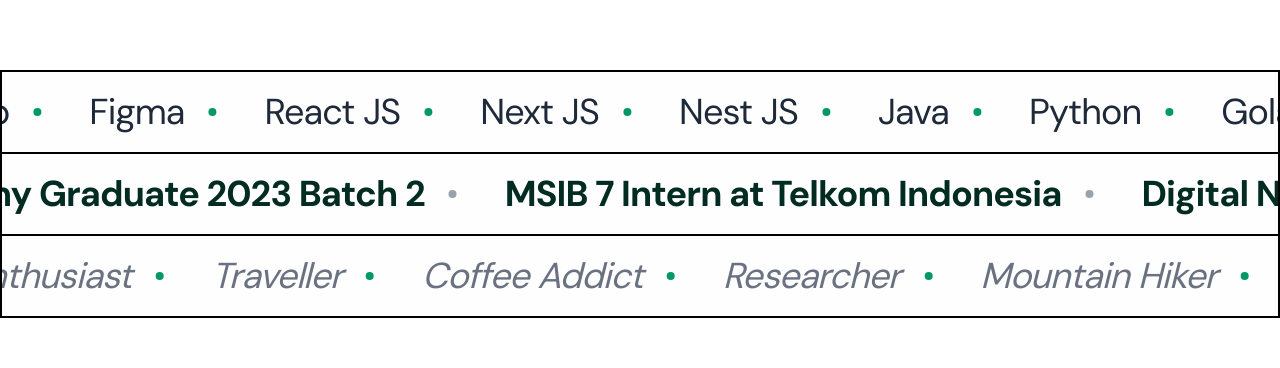
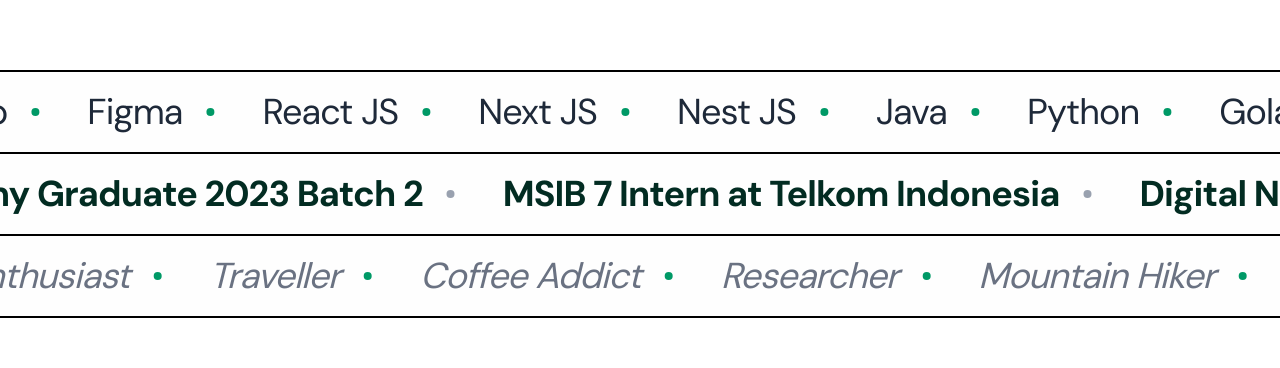
Before and after one commit to NUGROHOADI11/nugroho-adi, a Next.js app: page /en in a window 1280 px wide. Shown: the part 797-1165 px from the top of the page. Built offline with nearby package versions, Linux system fonts and the light colour scheme.

Commit message:
Fix border style in PortfolioMarquee component for consistent appearance

```diff
--- a/src/components/layout/InfiniteText.tsx
+++ b/src/components/layout/InfiniteText.tsx
@@ -34,7 +34,7 @@ const hobbies = [
 
 const PortfolioMarquee = () => {
   return (
-    <div className="relative w-screen left-[50%] right-[50%] mx-[-50vw] py-4 flex flex-col gap-4 bg-gray-50/20 dark:bg-neutral-900/10 border-2 border-black dark:border-white select-none">
+    <div className="relative w-screen left-[50%] right-[50%] mx-[-50vw] py-4 flex flex-col gap-4 bg-gray-50/20 dark:bg-neutral-900/10 border-y-2 border-black dark:border-white select-none">
       <Marquee direction="right" speed={45} autoFill className="py-1">
         {roles.map((role, idx) => (
           <div
```
